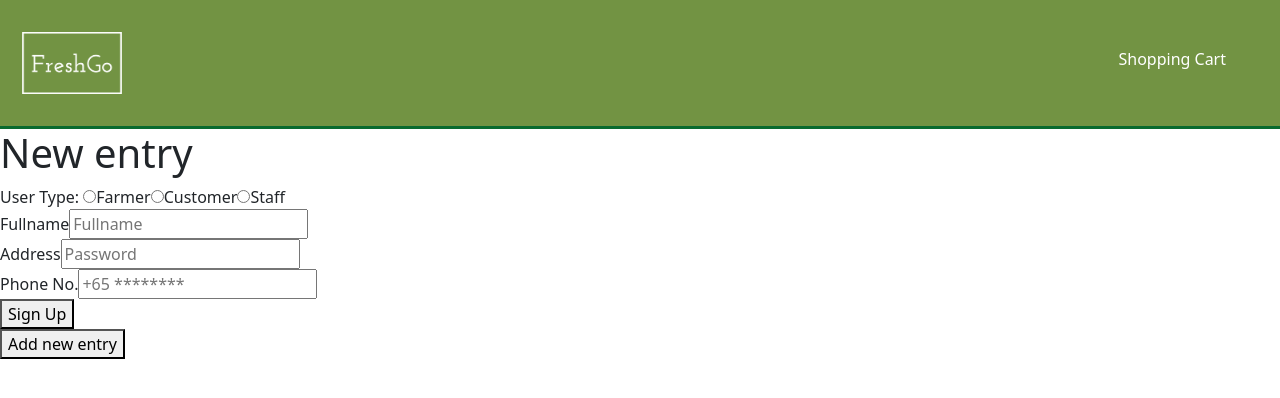
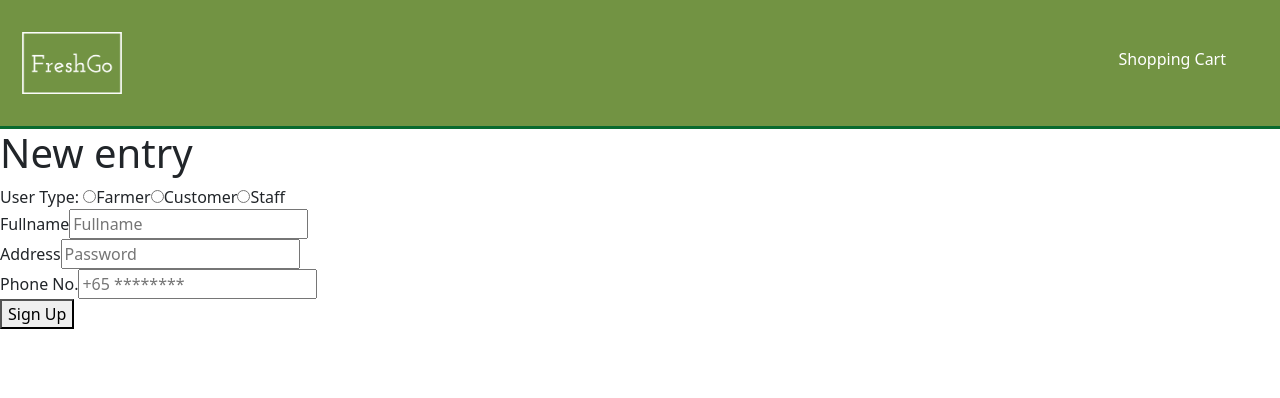
Before and after one commit to tanyipeng834/FreshGO, a Vue app in the folder client/: page /MoreInfo in a window 1280 px wide. Shown: the top 398 px of the page. Built offline with nearby package versions, Linux system fonts and the light colour scheme.

Commit message:
moreinfo button

```diff
--- a/client/src/views/MoreInfo.vue
+++ b/client/src/views/MoreInfo.vue
@@ -24,17 +24,5 @@
         </div>
         <button type="button">Sign Up</button>
         <br>
-    <router-link
-      to="/MoreInfo"
-      custom
-      v-slot="{ navigate }"
-    >
-      <button
-        @click="navigate"
-        role="link"
-      >
-        Add new entry
-      </button>
-    </router-link>
   </div>
 </template>
```
